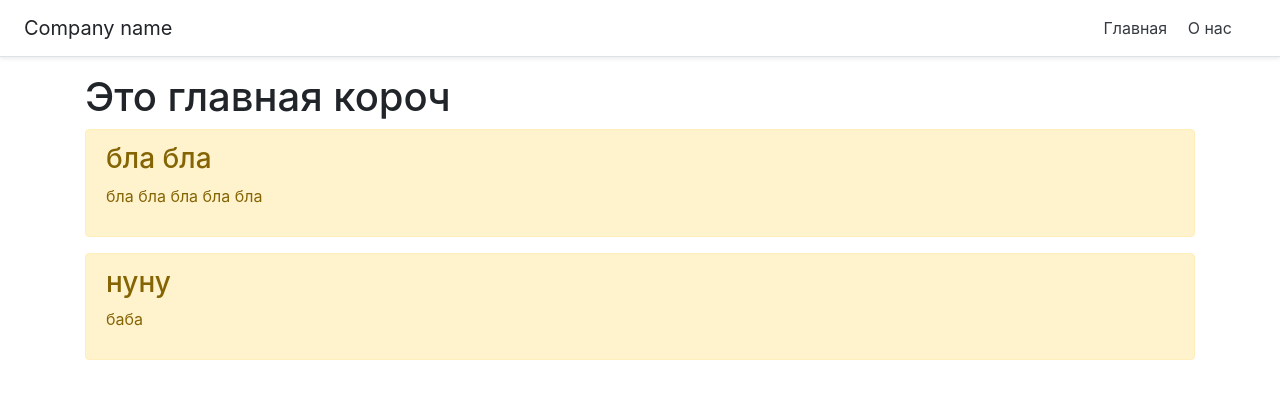
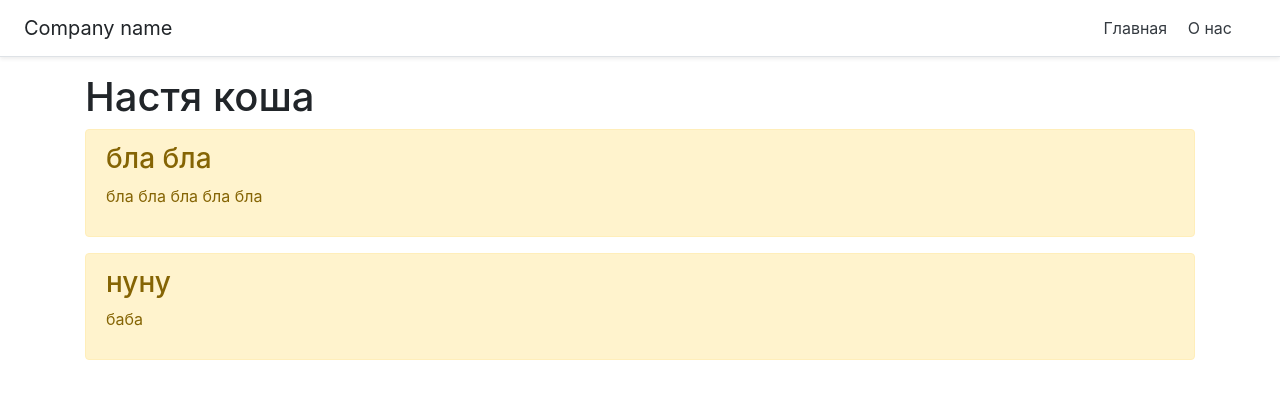
Before and after one commit to aafrolov/django-project, a Django app: template main/templates/main/index.html in a window 1280 px wide. Shown: the top 399 px of the page. Run offline with Django 3.2, Linux system fonts and the light colour scheme; the template is opened without the code that fills it: values that come from a table or form of the project are taken from there, others are empty; data comes from the database, SQL or seed files in the repository; parts of the project's set-up code (start-up, migrations or seed data) failed here and were passed over; some libraries are stand-ins or nearby versions.

Commit message:
Update index.html

```diff
--- a/main/templates/main/index.html
+++ b/main/templates/main/index.html
@@ -5,7 +5,7 @@
 {% endblock %}
 
 {% block content%}
-    <h1>Это главная короч</h1>
+    <h1>Настя коша</h1>
     {% for elem in tasks %}
         <div class="alert alert-warning mt-2">
             <h3> {{ elem.title }} </h3>
```
